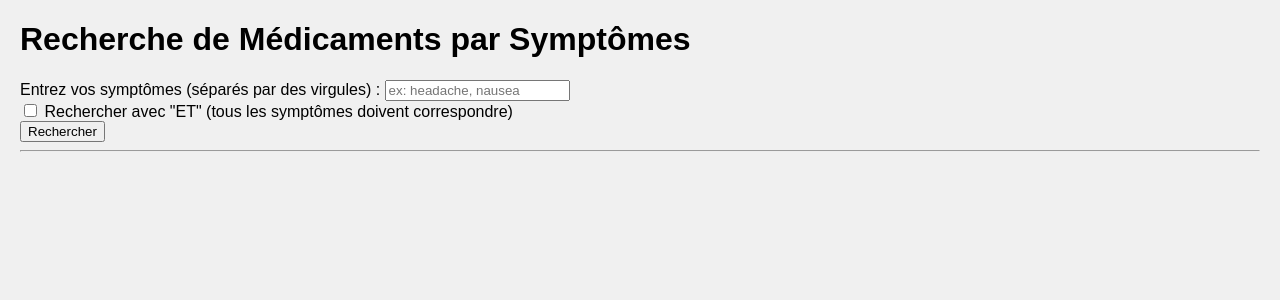
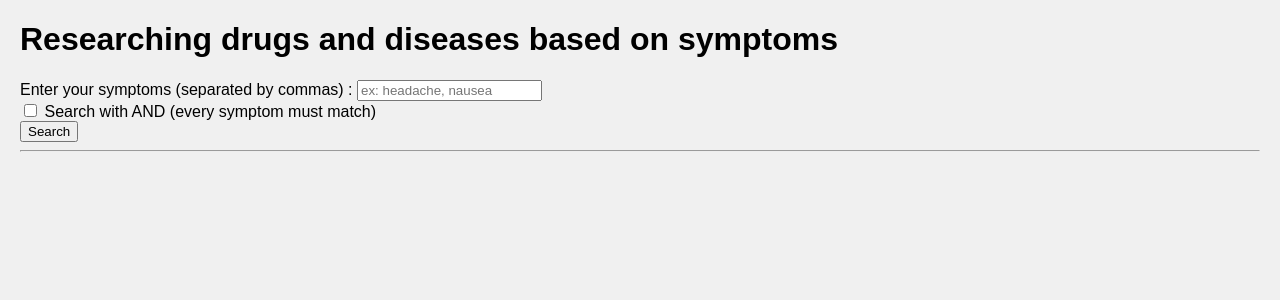
Before and after one commit to CedricDaGoat/ProjetGMD, a Flask app: page / in a window 1280 px wide. Shown: the top 300 px of the page. Run offline with Flask 3, Linux system fonts and the light colour scheme; parts of the project's set-up code (start-up, migrations or seed data) failed here and were passed over.

Commit message:
traduction en anglais

```diff
--- a/templates/index.html
+++ b/templates/index.html
@@ -3,7 +3,7 @@
 <head>
     <meta charset="UTF-8">
     <meta name="viewport" content="width=device-width, initial-scale=1.0">
-    <title>Recherche de Médicaments</title>
+    <title>Symptoms research</title>
     <style>
         body {
             font-family: Arial, sans-serif;
@@ -83,26 +83,26 @@
     </script>
 </head>
 <body>
-    <h1>Recherche de Médicaments par Symptômes</h1>
+    <h1>Researching drugs and diseases based on symptoms</h1>
     <form method="POST">
-        <label for="symptoms">Entrez vos symptômes (séparés par des virgules) :</label>
+        <label for="symptoms">Enter your symptoms (separated by commas) :</label>
         <input type="text" id="symptoms" name="symptoms" placeholder="ex: headache, nausea" required>
 
         <div>
             <input type="checkbox" id="and_condition" name="and_condition">
-            <label for="and_condition">Rechercher avec "ET" (tous les symptômes doivent correspondre)</label>
+            <label for="and_condition">Search with AND (every symptom must match)</label>
         </div>
 
-        <button type="submit">Rechercher</button>
+        <button type="submit">Search</button>
     </form>
 
     <hr>
 
     {% if drugs_causing or drugs_treating %}
-        <h2>Résultats :</h2>
+        <h2>Results :</h2>
 
         <div>
-            <h3>Médicaments causant les symptômes :</h3>
+            <h3>Drugs causing the symptoms as side effects :</h3>
             {% if drugs_causing %}
                 <ul>
                 {% for drug in drugs_causing %}
@@ -110,12 +110,12 @@
                 {% endfor %}
                 </ul>
             {% else %}
-                <p>Aucun médicament trouvé qui cause ces symptômes.</p>
+                <p>No drug found for this side effect.</p>
             {% endif %}
         </div>
 
         <div>
-            <h3>Médicaments soignant les symptômes :</h3>
+            <h3>Drugs treating theses symptoms :</h3>
             {% if drugs_treating %}
                 <ul>
                 {% for drug in drugs_treating %}
@@ -123,14 +123,14 @@
                 {% endfor %}
                 </ul>
             {% else %}
-                <p>Aucun médicament trouvé qui soigne ces symptômes.</p>
+                <p>No drugs treating this symptoms found.</p>
             {% endif %}
         </div>
     {% endif %}
 
     {% if genetic_diseases %}
         <div class="genetic-disease-container">
-            <h3>Maladies génétiques causant ces symptômes</h3>
+            <h3>Genetic diseases causing theses symptoms</h3>
             {% for disease in genetic_diseases %}
                 <div class="card genetic-disease-card" style="display: none;" onclick="toggleSymptoms('symptoms-{{ loop.index }}')">
                     <strong>{{ disease['TI'] }}</strong>
@@ -145,7 +145,7 @@
                 </div>
             {% endfor %}
         </div>
-        <button id="more-btn" class="more-btn" onclick="loadMoreRecords()">Afficher plus</button>
+        <button id="more-btn" class="more-btn" onclick="loadMoreRecords()">Display more</button>
     {% endif %}
 </body>
 </html>
```
